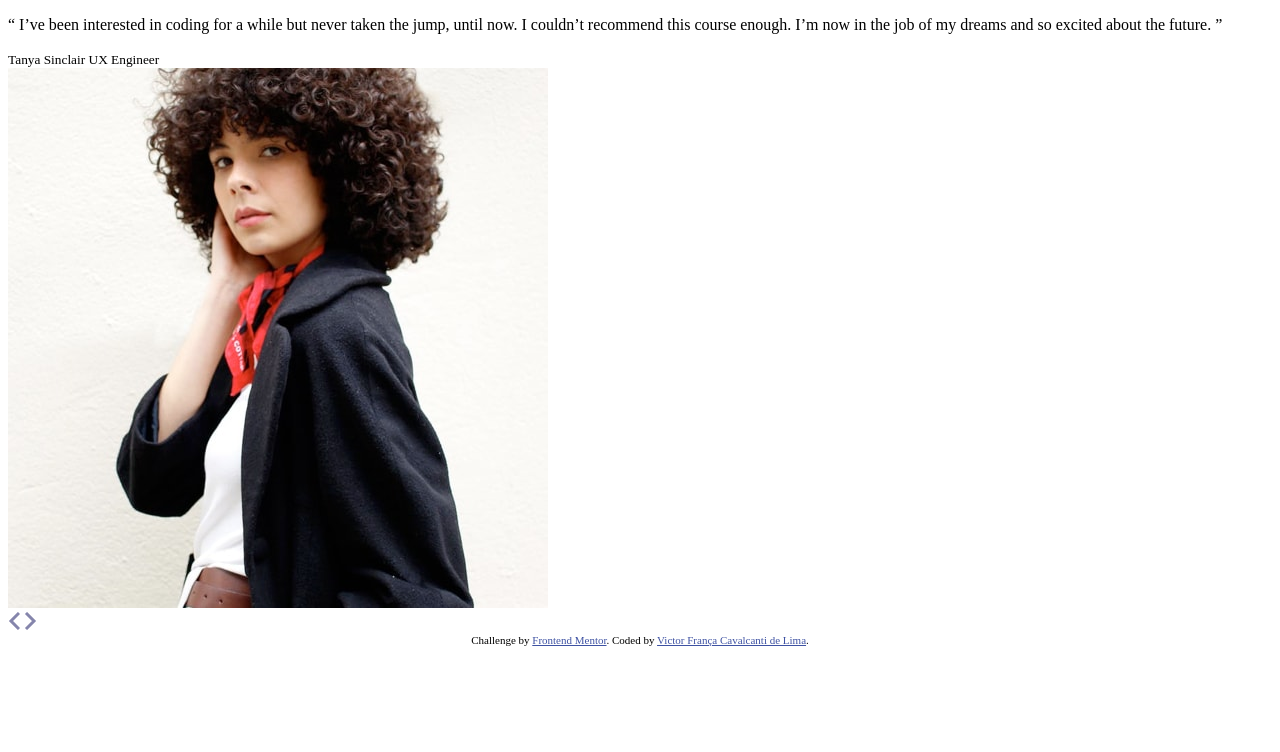
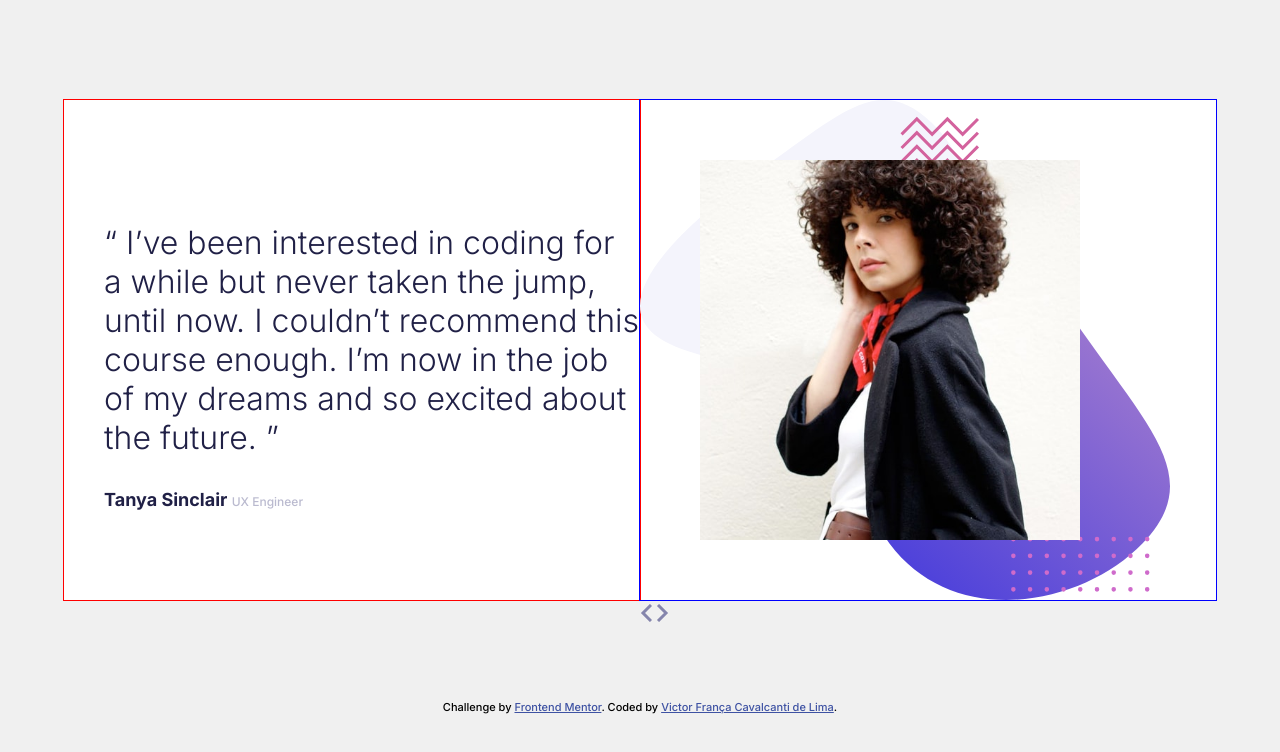
Before and after one commit to victorfclima/front-end-challenges, a plain HTML site: page coding-bootcamp-testimonials-slider-master/index.html in a window 1280 px wide. Drawn offline with Linux system fonts and the light colour scheme.

Commit message:
Chore: Working in CSS

```diff
--- a/coding-bootcamp-testimonials-slider-master/css/style.css
+++ b/coding-bootcamp-testimonials-slider-master/css/style.css
@@ -1,3 +1,57 @@
+* {
+	box-sizing: border-box;
+	font-family: 'Inter', sans-serif;
+}
+
+body {
+	background-color: #f0f0f0;
+}
+
+.card {
+	display: flex;
+	background-color: white;
+	width: 90vw;
+	height: 500px;
+	margin: 100px auto;
+}
+
+.card-text {
+	display: flex;
+	flex-direction: column;
+	justify-content: center;
+	align-items: flex-start;
+	padding-left: 40px;
+	width: 50%;
+	font-size: 32px;
+	font-weight: 300;
+	color: hsl(240, 38%, 20%);
+	outline: 1px solid red;
+}
+
+.card-text small {
+	font-weight: 700;
+	font-size: 18px;
+}
+
+.card-text small span {
+	font-weight: 500;
+	font-size: 12px;
+	color: hsl(240, 18%, 77%);
+}
+
+.card-image {
+	width: 50%;
+	outline: 1px solid blue;
+	background-image: url('/images/pattern-bg.svg');
+	background-repeat: no-repeat;
+	background-size: contain;
+}
+
+.profile-image {
+	height: 100%;
+	padding: 60px;
+}
+
 .attribution {
 	font-size: 11px;
 	text-align: center;
```
